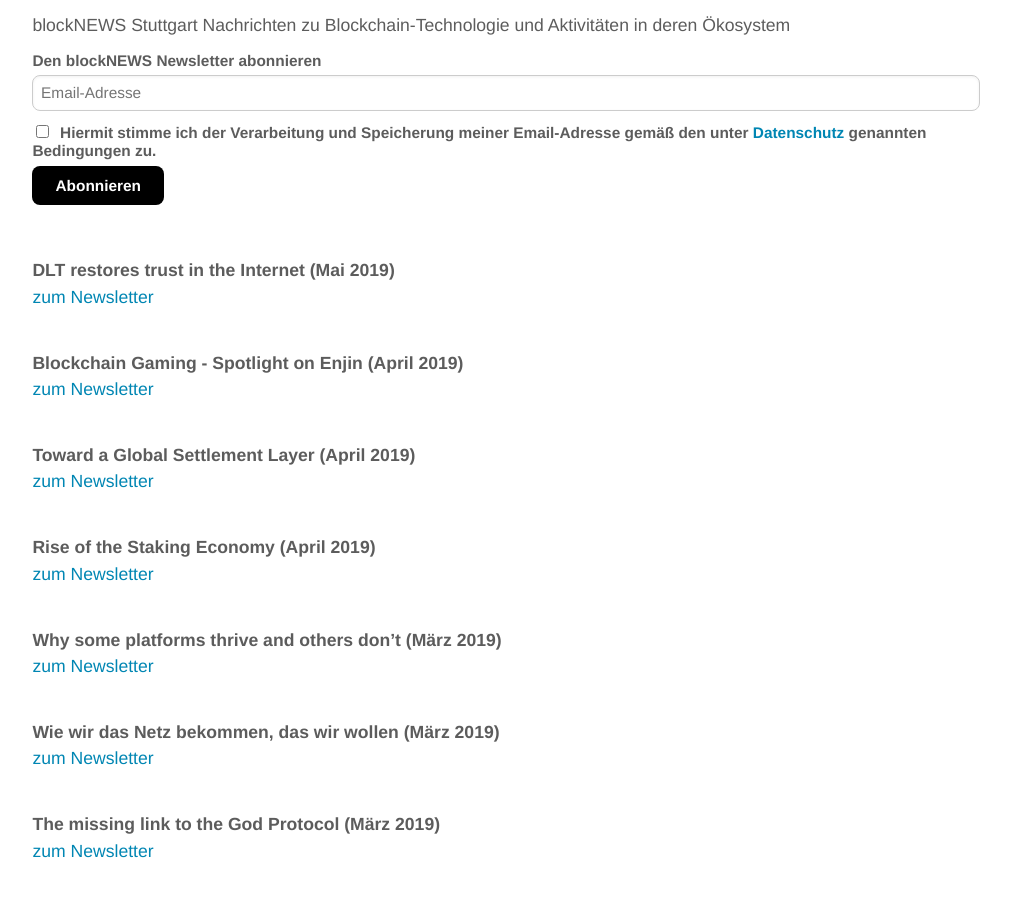
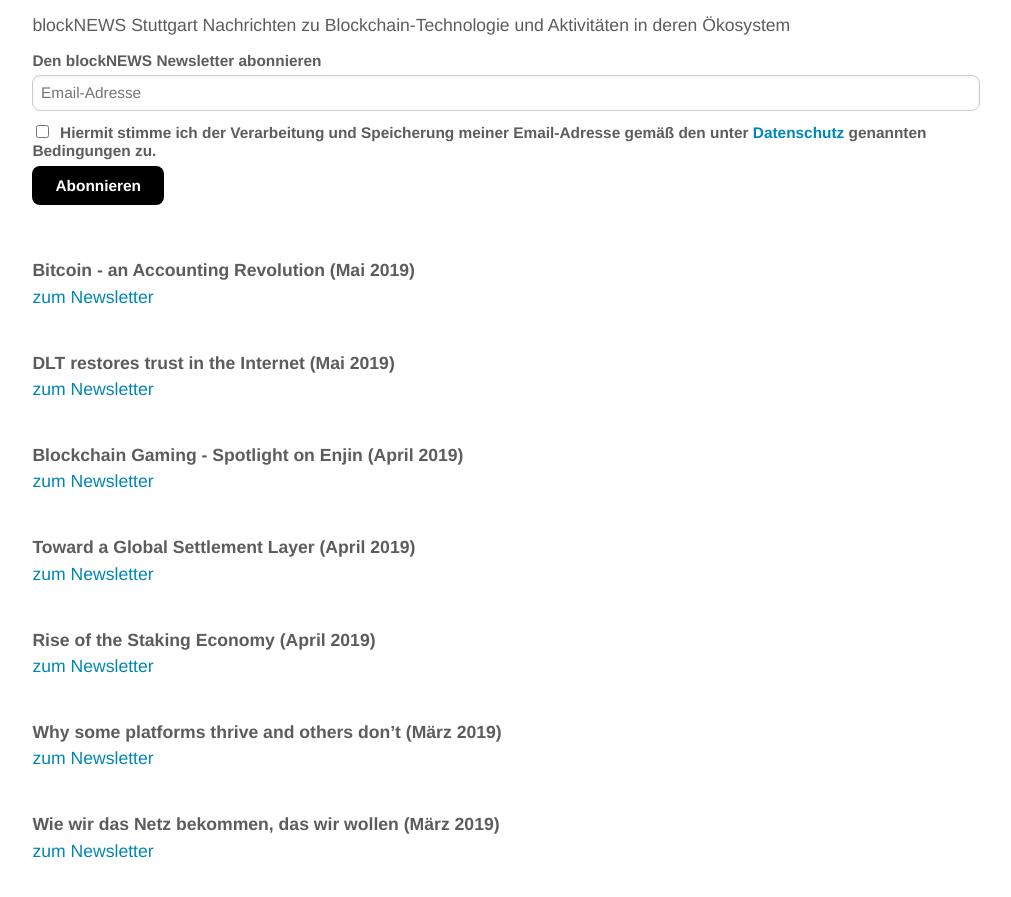
Before and after one commit to blocklab/site, a Jekyll site: the page built from newsletter.md, in a window 1280 px wide and 900 px high, scrolled down 529 px. Shown: the top 897 px of the window, without its empty margins (134-1145 px from the left). Built offline with Jekyll 4.4.1, drawn with Linux system fonts in a browser that asks for light colours; comment, search, counter and statistics services are not loaded.

Commit message:
Update newsletter.md

```diff
--- a/newsletter.md
+++ b/newsletter.md
@@ -33,6 +33,11 @@ Nachrichten zu Blockchain-Technologie und Aktivitäten in deren Ökosystem
 <!--End mc_embed_signup-->
 
 <br>
+<br>
+**Bitcoin - an Accounting Revolution (Mai 2019)**
+<br>
+[zum Newsletter](https://mailchi.mp/f9e5302516c7/bitcoin-an-accounting-revolution)
+
 <br>
 **DLT restores trust in the Internet (Mai 2019)**
 <br>
```
